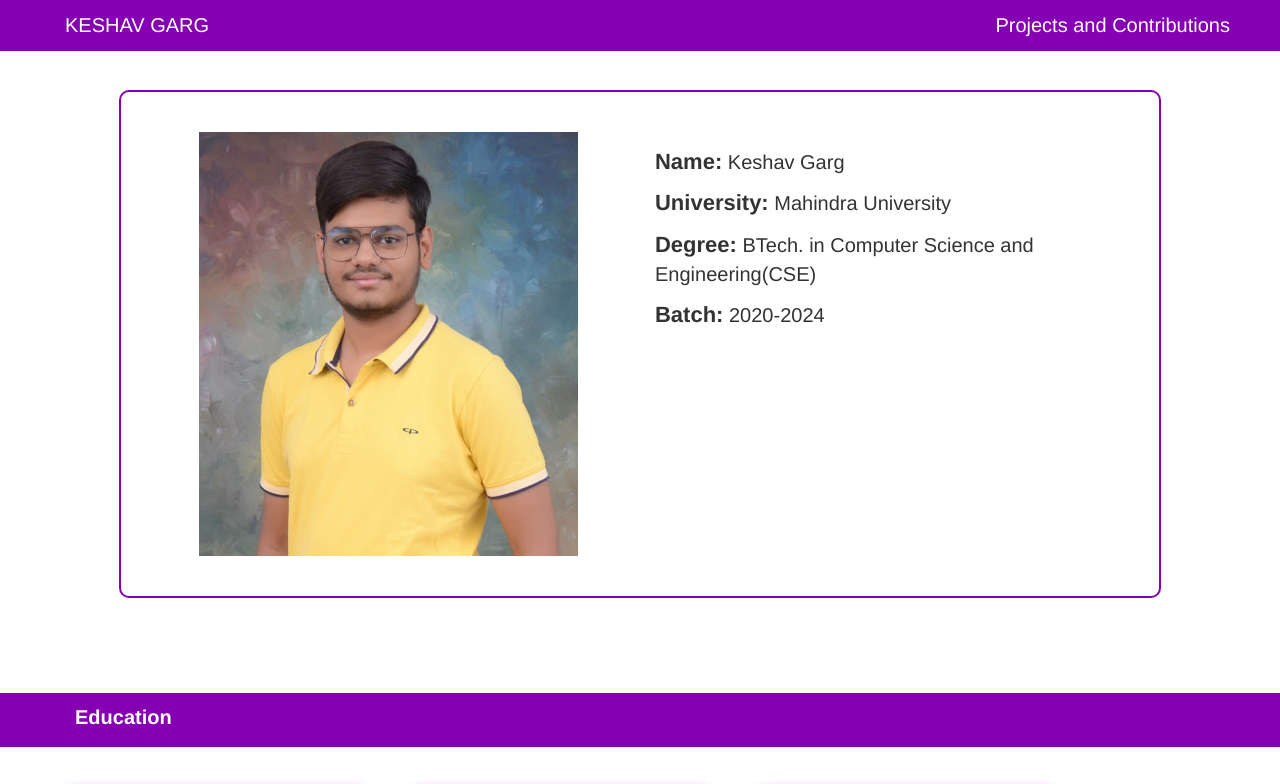
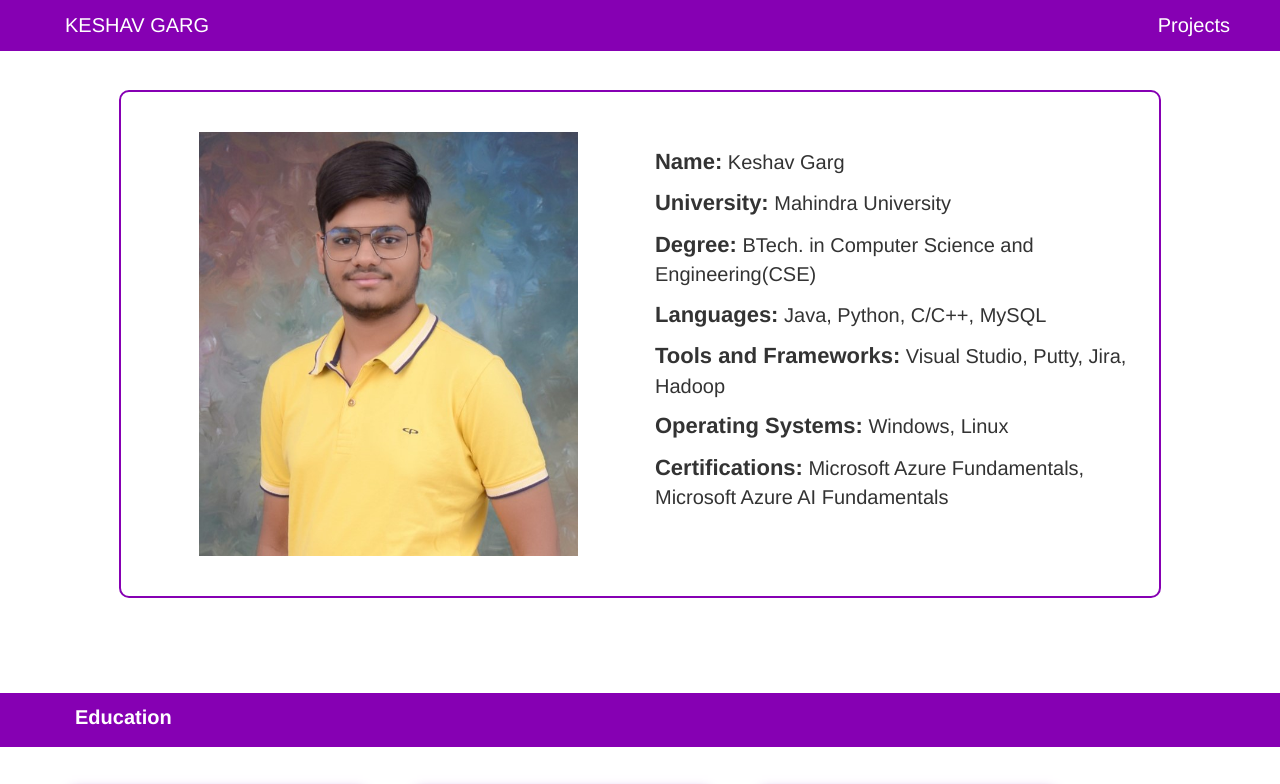
Before and after one commit to gargkeshav2002/Portfolio, a plain HTML site: page index.html in a window 1280 px wide. Shown: the top 784 px of the page. Drawn offline with nearby package versions, Linux system fonts and the light colour scheme.

Commit message:
Update index.html

```diff
--- a/index.html
+++ b/index.html
@@ -23,7 +23,7 @@
 		</div>
 		<div class="collapse navbar-collapse" id="navb">
 			<ul class="nav navbar-nav navbar-right">
-				<li><a href="#p">Projects and Contributions</a></li>
+				<li><a href="#p">Projects</a></li>
 				<!-- <li><a href="media/Keshav's Resume.pdf">Resume</a></li> -->
 				<!-- <li><a href="contact.php">Contact Me</a></li> -->
 			</ul>
@@ -47,12 +47,14 @@
 						<p><b>Name:</b> Keshav Garg</p>
 						<p><b>University:</b> Mahindra University</p>
 						<p><b>Degree:</b> BTech. in Computer Science and Engineering(CSE)</p>
-						<p><b>Batch:</b> 2020-2024</p>
+						<!-- <p><b>Batch:</b> 2020-2024</p> -->
 						<!-- <p><b>Interests:</b> Development and Cloud Computing</p> -->
 						<!-- <p><b>Skills:</b> GUI in Java, Web Development, Adobe Photoshop</p> -->
-						<!-- <p><b>Programming Languages:</b> C/C++, Java</p> -->
+						<p><b>Languages:</b> Java, Python, C/C++, MySQL</p>
+						<p><b>Tools and Frameworks:</b> Visual Studio, Putty, Jira, Hadoop</p>
+						<p><b>Operating Systems:</b> Windows, Linux</p>
 						<!-- <p><b>Courses:</b> Data Structures and Algorithms, Theory of Computation, Optimization Techniques, AI and ML</p> -->
-						<!-- <p><b>Certifications:</b> Microsoft Azure Fundamentals, Microsoft Azure AI Fundamentals</p> -->
+						<p><b>Certifications:</b> Microsoft Azure Fundamentals, Microsoft Azure AI Fundamentals</p>
 						<br>
 						<!-- <p><b>Check Out My:</b> <a href="#" class="check">Resume</a></p> -->
 					</div>
@@ -120,7 +122,7 @@
 	<!-- <div class="clear"></div> -->
 
 	<div id="p" class="col-md-12 head">
-		<p>Projects and Contributions</p>
+		<p>Projects</p>
 	</div>
 
 	<div class="col-md-12 feat">
```
